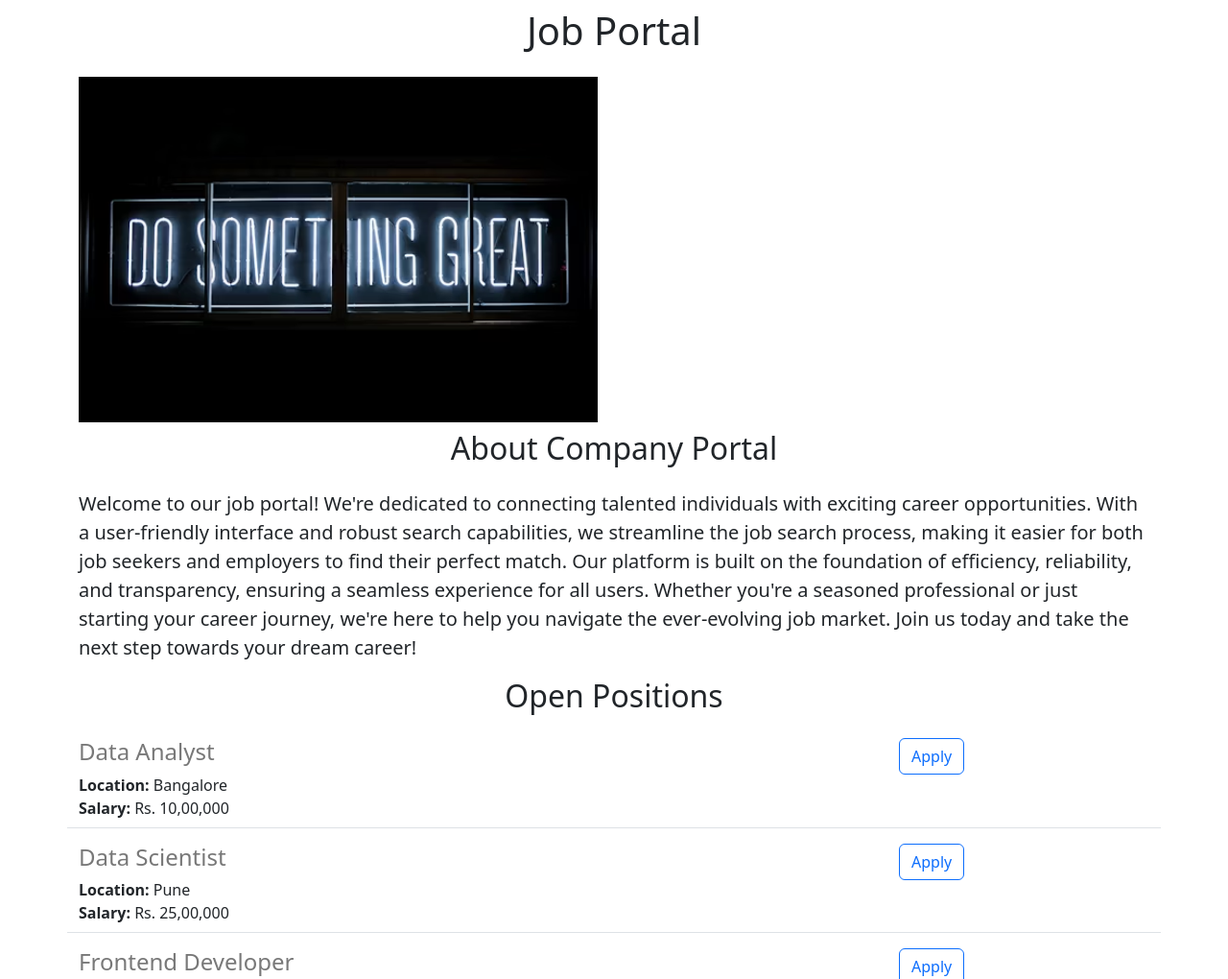
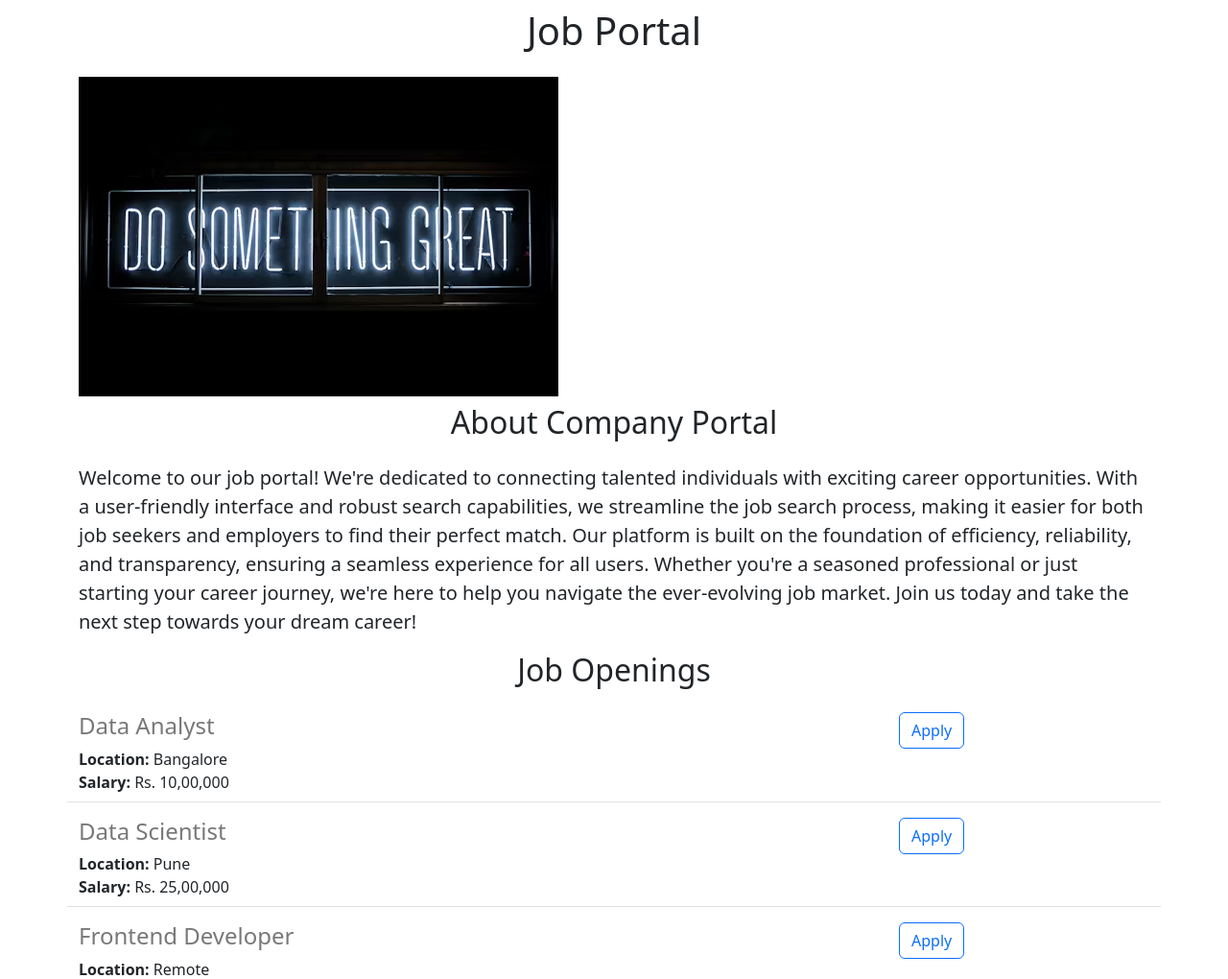
Before and after one commit to Py-techie/career-website, a Flask app: page / in a window 1280 px wide. Shown: the top 1020 px of the page at 96% size. Run offline with Flask 3, Linux system fonts and the light colour scheme.

Commit message:
Made some changes

```diff
--- a/templates/home.html
+++ b/templates/home.html
@@ -5,22 +5,16 @@
     <meta charset="utf-8">
     <meta name="viewport" content="width=device-width, initial-scale=1">
     <link href="https://cdn.jsdelivr.net/npm/bootstrap@5.3.3/dist/css/bootstrap.min.css" rel="stylesheet" integrity="sha384-QWTKZyjpPEjISv5WaRU9OFeRpok6YctnYmDr5pNlyT2bRjXh0JMhjY6hW+ALEwIH" crossorigin="anonymous">
-    <style>
-      #banner{
-        height: 360px;
-        weight: 100%;
-        object-fit:cover;
-      }
-    </style>
+
   </head>
   <body>
     <div class="container">
    <h1 class="text-center mt-2 mb-4"> Job Portal </h1>
-    <img class="img-fluid" id ="banner"src="https://d90bd51e-8c14-46b6-8963-327b09e6d0f3-00-1mmxbumss1hgb.pike.replit.dev/static/banner.jpeg" height="320">
+    <img class="img-fluid" id ="banner" src="https://d90bd51e-8c14-46b6-8963-327b09e6d0f3-00-1mmxbumss1hgb.pike.replit.dev/static/banner.jpeg">
     <h2 class="text-center mt-2 mb-4">About Company Portal</h2>
     <p class="lead">Welcome to our job portal! We're dedicated to connecting talented individuals with exciting career opportunities. With a user-friendly interface and robust search capabilities, we streamline the job search process, making it easier for both job seekers and employers to find their perfect match. Our platform is built on the foundation of efficiency, reliability, and transparency, ensuring a seamless experience for all users. Whether you're a seasoned professional or just starting your career journey, we're here to help you navigate the ever-evolving job market. Join us today and take the next step towards your dream career!</p>
 
-    <h2 class="text-center mt-2 mb-4"> Open Positions </h2>
+    <h2 class="text-center mt-2 mb-4"> Job Openings </h2>
       <div >
         {% for job in jobs %}
           {% include 'jobitem.html' %}
```
